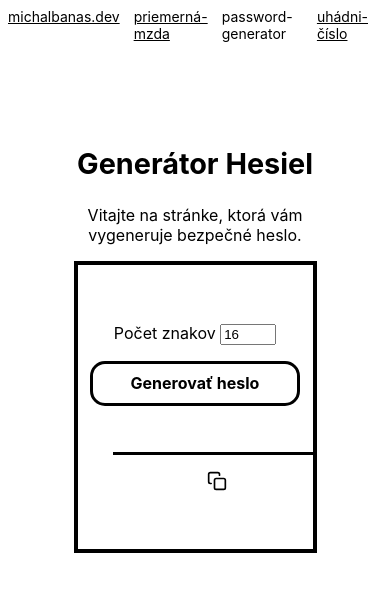
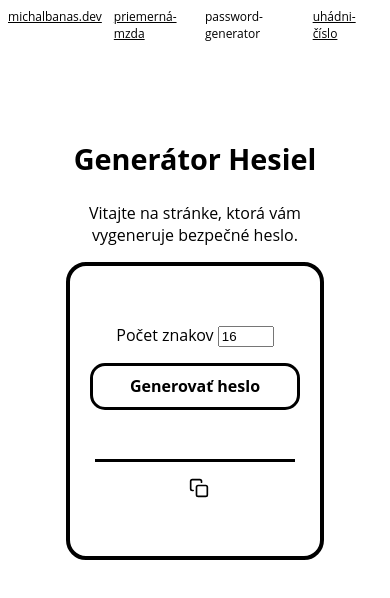
Before and after one commit to michallbanas/password-generator, a plain HTML site: page index.html in a window 390 px wide. Drawn offline with Linux system fonts and the light colour scheme.

Commit message:
small design changes

```diff
--- a/style.css
+++ b/style.css
@@ -1,6 +1,5 @@
 :root {
-    --font-primary: -apple-system, BlinkMacSystemFont, "Segoe UI", Roboto, Oxygen,
-    Ubuntu, Cantarell, "Open Sans", "Helvetica Neue", sans-serif;
+    --font-primary: "Open Sans", sans-serif;
     --font-size-primary: 16px;
 }
 
@@ -55,11 +54,12 @@ p {
 }
 
 .box-3 {
-    padding-left: 35px;
+    padding-left: 50px;
 }
 
 #password-generator {
     border: solid 4px;
+    border-radius: 20px;
     max-width: 500px;
     padding: 50px 0;
     margin: auto;
@@ -113,8 +113,18 @@ input[type="text"] {
     }
 
     .a-navigácia, .a-navigácia-active {
-      font-size: 14px;
+      font-size: 12px;
     }
+
+    #password-generator {
+        padding-left: 20px;
+        padding-right: 20px;
+    }
+
+    .box-3 {
+        padding-left: 0;
+    }
+
     input[type="text"] {
         font-size: 0.8em;
         width: 200px;
```
